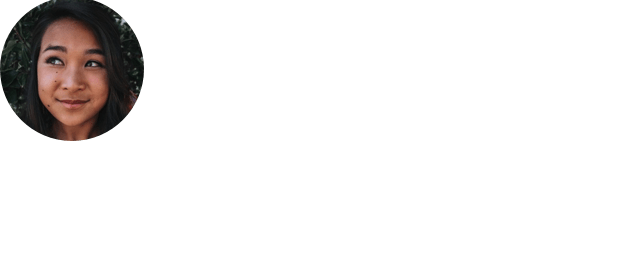
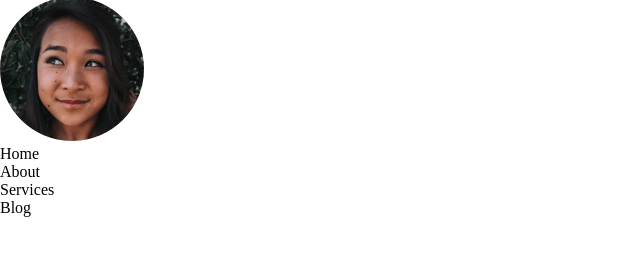
Before and after one commit to Emmzy-Tech/cohort3-test, a plain HTML site: page index.html in a window 1280 px wide. Shown: the part 40-296 px from the top of the page, without its empty margins (0-640 px from the left). Drawn offline with Linux system fonts and the light colour scheme.

Commit message:
Updated Navbar

```diff
--- a/index.html
+++ b/index.html
@@ -15,7 +15,10 @@
     <!-- Navbar goes here ----------------------------- -->
     <nav class="nav__container">
         <ul>
-            <li> </li>
+            <li>Home</li>
+            <li>About</li>
+            <li>Services</li>
+            <li>Blog</li>
         </ul>
     </nav>
 
```
